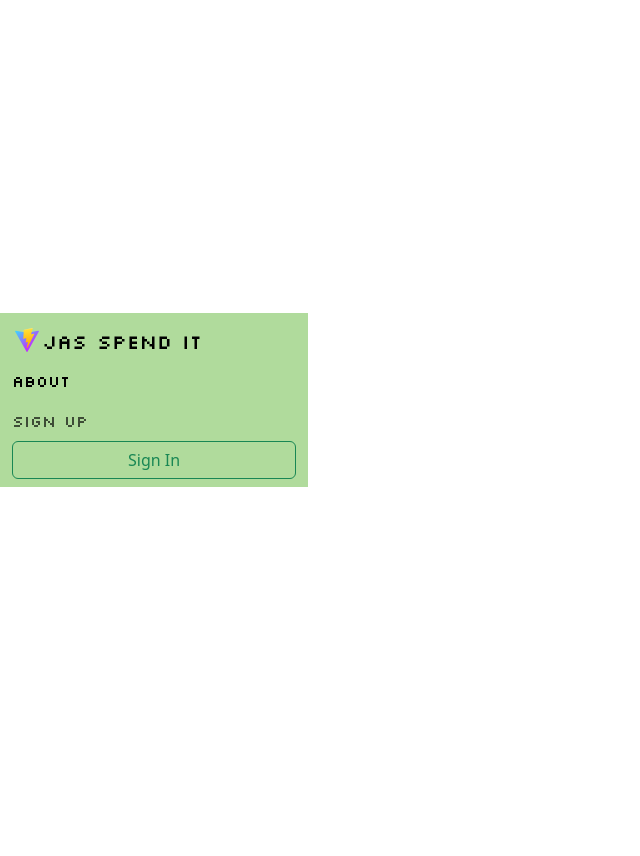
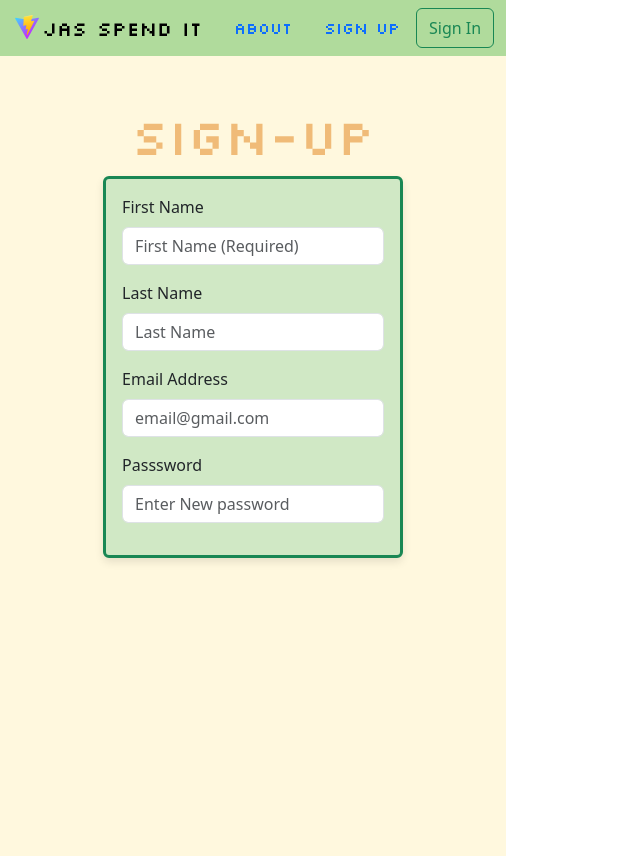
Before and after one commit to jjelybean/jas-spend-it, a React (Vite) app in the folder jas-spend-it/: page /sign-up in a window 1280 px wide. Shown: the whole page, without its empty margins (0-640 px from the left). Before the commit the page ends 800 px from the top, so only its background shows below. Built offline with nearby package versions, Linux system fonts and the light colour scheme.

Commit message:
added signup form, making DB

```diff
--- a/jas-spend-it/src/App.css
+++ b/jas-spend-it/src/App.css
@@ -13,6 +13,19 @@
 
 }
 
+.formText {
+  text-align: center;
+}
+
+.formText h2{
+  font-family: silkscreen;
+  color: #F0BB78;
+  padding-top: 50px;
+  font-size: 50px;
+  margin-bottom: 10px;
+
+}
+
 
 .introText p{
   font-family: space-mono;
--- a/jas-spend-it/src/App.jsx
+++ b/jas-spend-it/src/App.jsx
@@ -7,7 +7,8 @@ import { BrowserRouter as Router, Routes, Route } from 'react-router-dom'
 
 import Navbar from './p.components/navbar'
 import Landing from './components/landing'
-
+import Signup from './components/signup'
+import About from './components/about'
 
 function App() {
 
@@ -16,7 +17,10 @@ function App() {
     <Router>
       <Navbar/>
       <Routes>
-        <Route path="/home" element={<Landing/>}/>
+          <Route path="/" element={<Landing />} />
+         <Route path="/home" element={<Landing/>}/>
+         <Route path='/sign-up' element={<Signup/>}></Route>
+         <Route path='/about' element={<About/>}></Route>
       </Routes>
     </Router>
 
--- /dev/null
+++ b/jas-spend-it/src/components/about.jsx
@@ -0,0 +1,11 @@
+import React from 'react'
+
+function About() {
+  return (
+    <div>
+      hehe
+    </div>
+  )
+}
+
+export default About;
--- a/jas-spend-it/src/components/signup.jsx
+++ b/jas-spend-it/src/components/signup.jsx
@@ -0,0 +1,45 @@
+import React from 'react'
+import "../styles/forms.css"
+
+function Signup() {
+  return (
+    <div className='body'>
+        {/* form */}
+
+    <div className='formText'>
+      <h2>Sign-up</h2>
+    </div>
+
+    <div className="container border border-success rounded p-3 border-3 custom-border">
+
+        <div class="mb-3">
+            <label for="exampleFormControlInput1" class="form-label">First Name</label>
+            <input type="text" className="form-control" id="exampleFormControlInput1"
+                   placeholder="First Name (Required)" required/>
+        </div>
+
+         <div class="mb-3">
+            <label for="exampleFormControlInput1" class="form-label">Last Name</label>
+            <input type="text" className="form-control" id="exampleFormControlInput1"
+                   placeholder="Last Name"/>
+        </div>
+
+        <div class="mb-3">
+            <label for="exampleFormControlInput1" class="form-label">Email Address</label>
+            <input type="email" className="form-control" id="exampleFormControlInput1"
+                   placeholder="email@gmail.com"/>
+        </div>
+
+        <div class="mb-3">
+            <label for="exampleFormControlInput1" class="form-label">Passsword</label>
+            <input type="password" className="form-control" id="exampleFormControlInput1"
+                   placeholder="Enter New password"/>
+        </div>
+    </div>
+
+
+    </div>
+  )
+}
+
+export default Signup;
--- a/jas-spend-it/src/main.jsx
+++ b/jas-spend-it/src/main.jsx
@@ -1,10 +1,10 @@
 import { StrictMode } from 'react'
-import { createRoot } from 'react-dom/client'
+import ReactDOM from 'react-dom/client'
 import './index.css'
 import App from './App.jsx'
 import 'bootstrap/dist/css/bootstrap.min.css' // for bootstrap
 
-createRoot(document.getElementById('root')).render(
+ReactDOM.createRoot(document.getElementById('root')).render(
   <StrictMode>
     <App />
   </StrictMode>,
--- a/jas-spend-it/src/p.components/navbar.css
+++ b/jas-spend-it/src/p.components/navbar.css
@@ -4,4 +4,5 @@
 
 a{
     font-family: Silkscreen;
+
 }
--- a/jas-spend-it/src/p.components/navbar.jsx
+++ b/jas-spend-it/src/p.components/navbar.jsx
@@ -1,5 +1,6 @@
 import 'bootstrap/dist/css/bootstrap.min.css';
 import "./navbar.css"
+import { Link } from 'react-router-dom';
 
 
 function Navbar () {
@@ -13,19 +14,26 @@ function Navbar () {
                     Jas Spend It
                     </a>
 
-                    <div className="navbar-collapse" id="navbarNavDropdown">
-                        <ul className="navbar-nav">
+                    {/* options */}
+                     <div className="d-flex ms-auto" id="navbarNavDropdown">
+
+                        <ul className="nav justify-content-end">
                             <li className="nav-item">
-                            <a className="nav-link active" aria-current="page" href="#">About</a>
+                                <Link to="/about" className="nav-link active" aria-current="page">
+                                About
+                                </Link>
                             </li>
                             <li className="nav-item">
-                            <a className="nav-link" href="#">Sign up</a>
+                                <Link to="/sign-up" className="nav-link active" aria-current="page">
+                                Sign up
+                                </Link>
                             </li>
 
-                            <button className="btn btn-outline-success" type="submit">Sign In</button>
+                        </ul>
 
-                        </ul>
-                    </div>
+                        <button type="button" className="btn btn-outline-success">Sign In</button>
+                     </div>
+
 
                 </div>
                 </nav>
--- /dev/null
+++ b/jas-spend-it/src/styles/forms.css
@@ -0,0 +1,5 @@
+.custom-border{
+    background-color: #D0E8C5;
+    box-shadow: 0 4px 8px rgba(0, 0, 0, 0.1);
+    max-width: 300px;
+}
```
